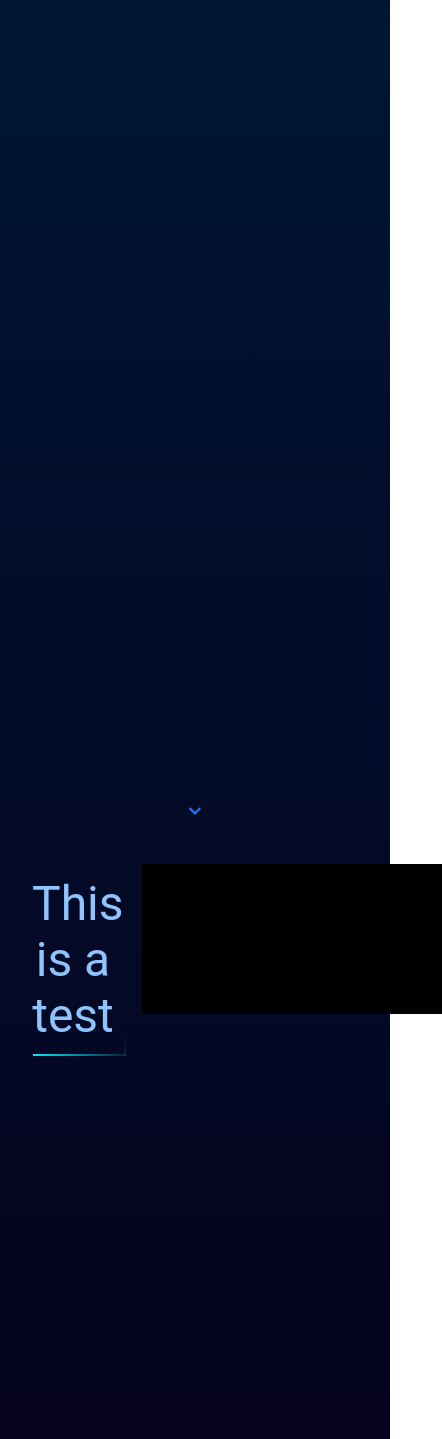
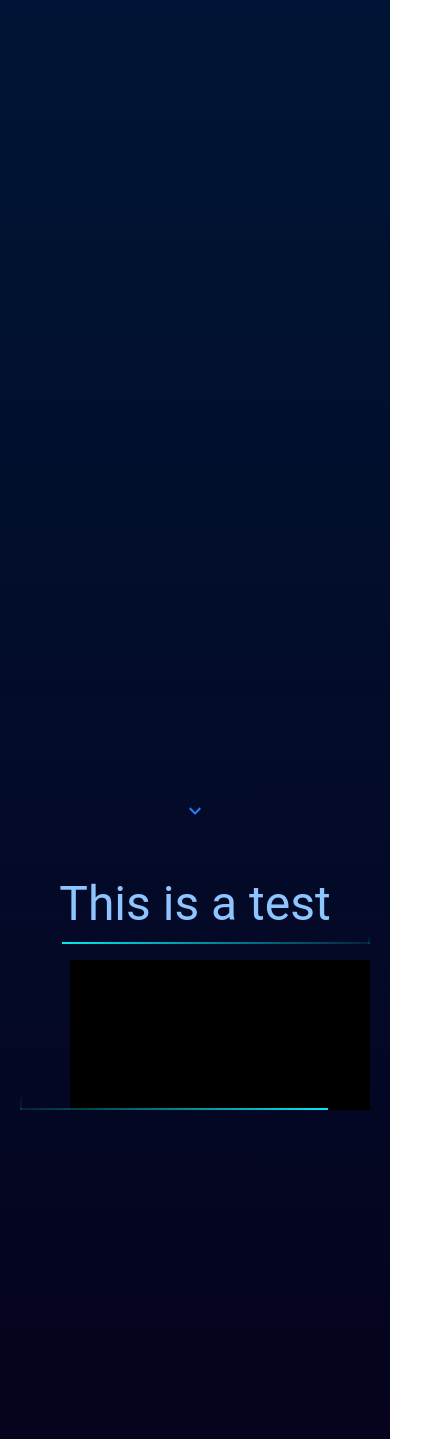
Before and after one commit to justinhung/justinwebdev.com, a React (Vite) app: page / in a window 390 px wide. Shown: the top 1439 px of the page, 442 px wide, since content can reach past the window. Built offline with nearby package versions, Linux system fonts and the light colour scheme.

Commit message:
responsiveness + added webgl component

```diff
--- a/package.json
+++ b/package.json
@@ -16,6 +16,7 @@
     "@mui/material": "^6.4.1",
     "@tailwindcss/vite": "^4.0.0",
     "framer-motion": "^12.0.5",
+    "gl-matrix": "^3.4.3",
     "react": "^18.3.1",
     "react-dom": "^18.3.1",
     "tailwindcss": "^4.0.0"
--- a/src/App.tsx
+++ b/src/App.tsx
@@ -102,7 +102,7 @@ export default function App() {
       </div>
 
       <div className="h-screen w-full p-5">
-        <div className="grid grid-cols-3 md:grid-cols-4 sm:grid-cols-2 xs:grid-cols-1 gap-4">
+        <div className="grid grid-cols-1 lg:grid-cols-2 gap-4">
           <div className="animation-test content-center">
             <span></span>
             <span></span>
@@ -113,7 +113,11 @@ export default function App() {
             </Typography>
           </div>
 
-          <div>
+          <div className="animation-test" style={{transform: 'scale(-1, 1)'}}>
+            <span></span>
+            <span></span>
+            <span></span>
+            <span></span>
             <WebGL />
           </div>
         </div>
```
Also changed, not shown: 1 other file (tests, documents, lock files or other folders).
